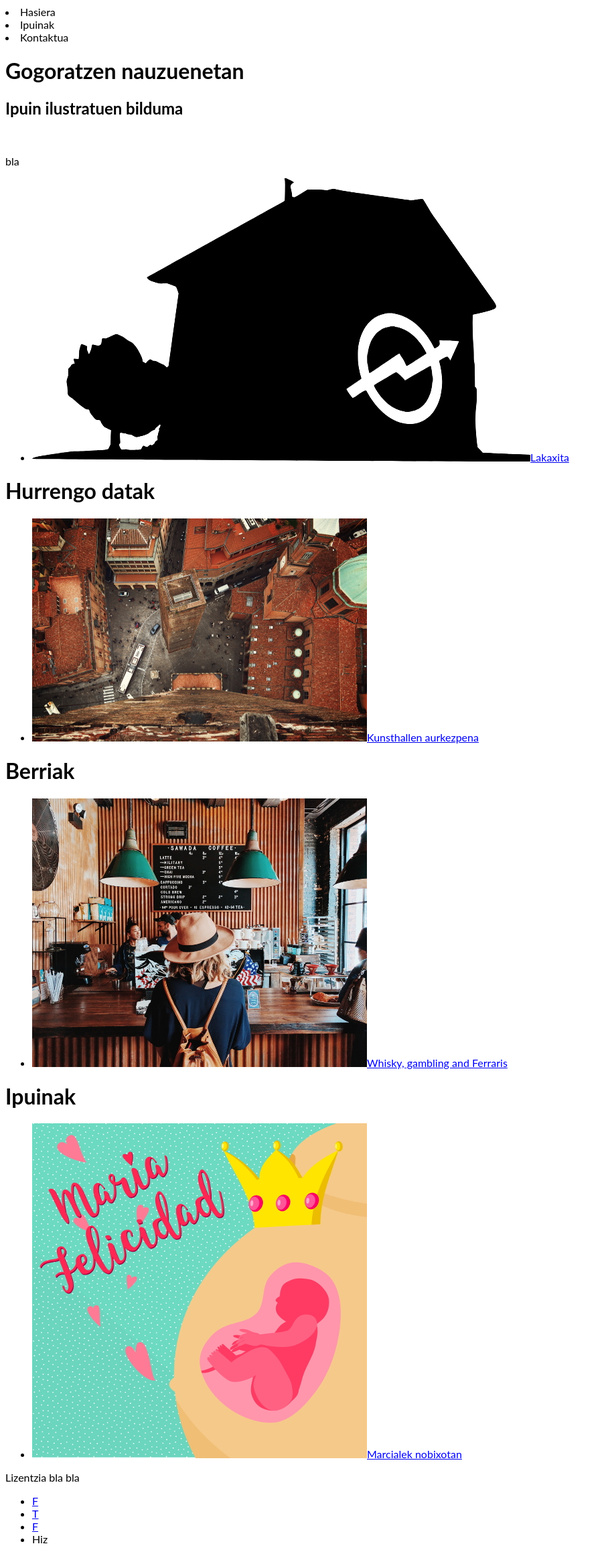
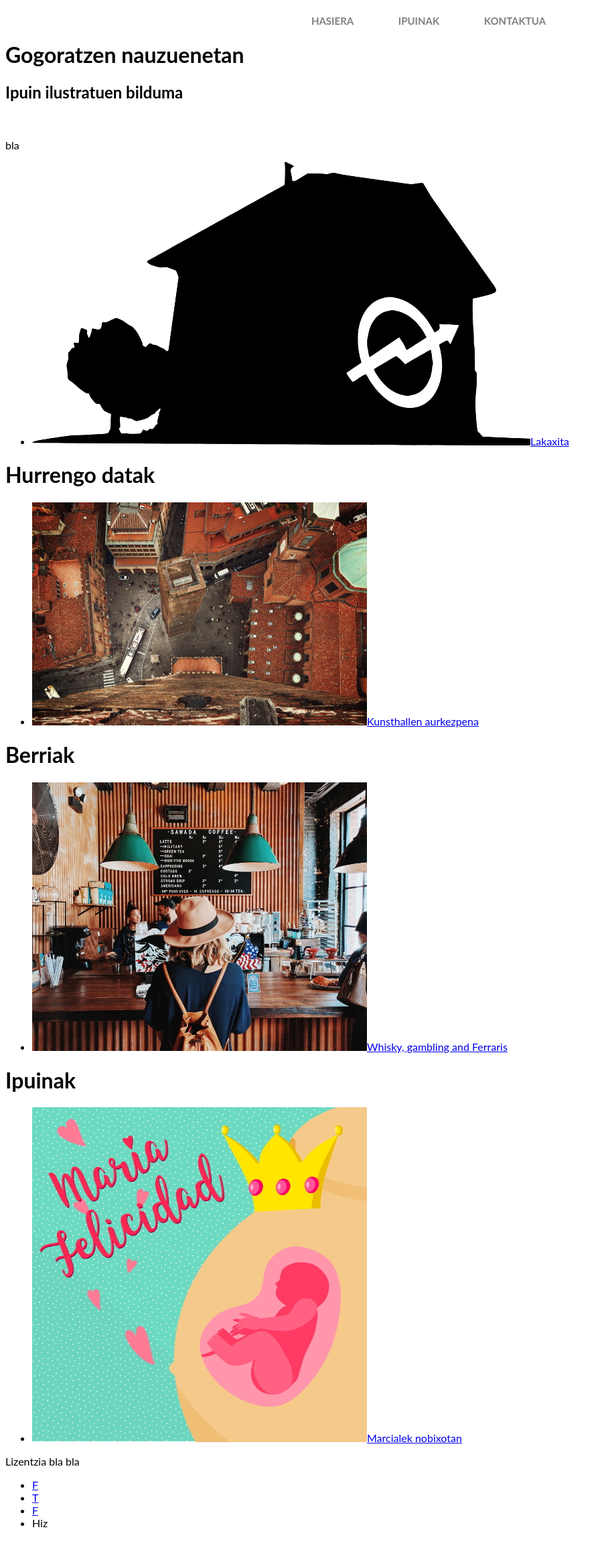
Before and after one commit to GogoratzenNauzuenetan/gogoratzennauzuenetan.github.io, a Jekyll site: the page built from index.html, in a window 1280 px wide. Shown: the whole page at 67% size, without its empty margins (0-905 px from the left). Built offline with Jekyll 4.4.1, drawn with Linux system fonts in a browser that asks for light colours; after the commit the page ends 2299 px from its top, so only the background shows below that.

Commit message:
Style of the nav

```diff
--- a/_layouts/default.html
+++ b/_layouts/default.html
@@ -21,9 +21,9 @@
 
 
     <nav id="mainNav">
-      <li>Hasiera</li>
-      <li>Ipuinak</li>
-      <li>Kontaktua</li>
+      <li>hasiera</li>
+      <li>ipuinak</li>
+      <li>kontaktua</li>
     </nav>
 
     <header>
--- /dev/null
+++ b/_sass/nav.sass
@@ -0,0 +1,11 @@
+nav#mainNav
+  text-align: center
+  margin: 1em
+  li
+    list-style: none
+    display: inline
+    margin: 0 1.5em
+    font-variant: small-caps
+    font-size: 1.3em
+    font-weight: bold
+    color: grey
--- a/css/main.sass
+++ b/css/main.sass
@@ -2,3 +2,4 @@
 ---
 
 @import settings
+@import nav
```
